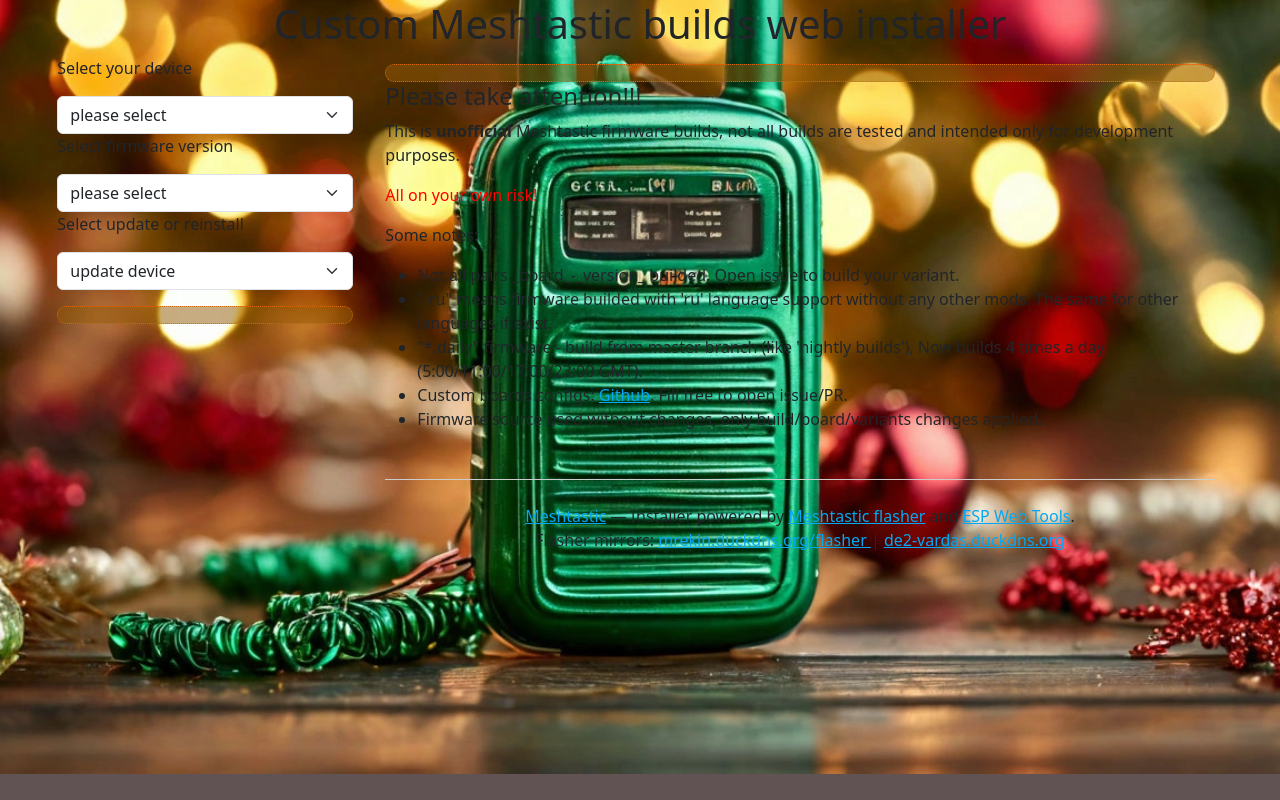
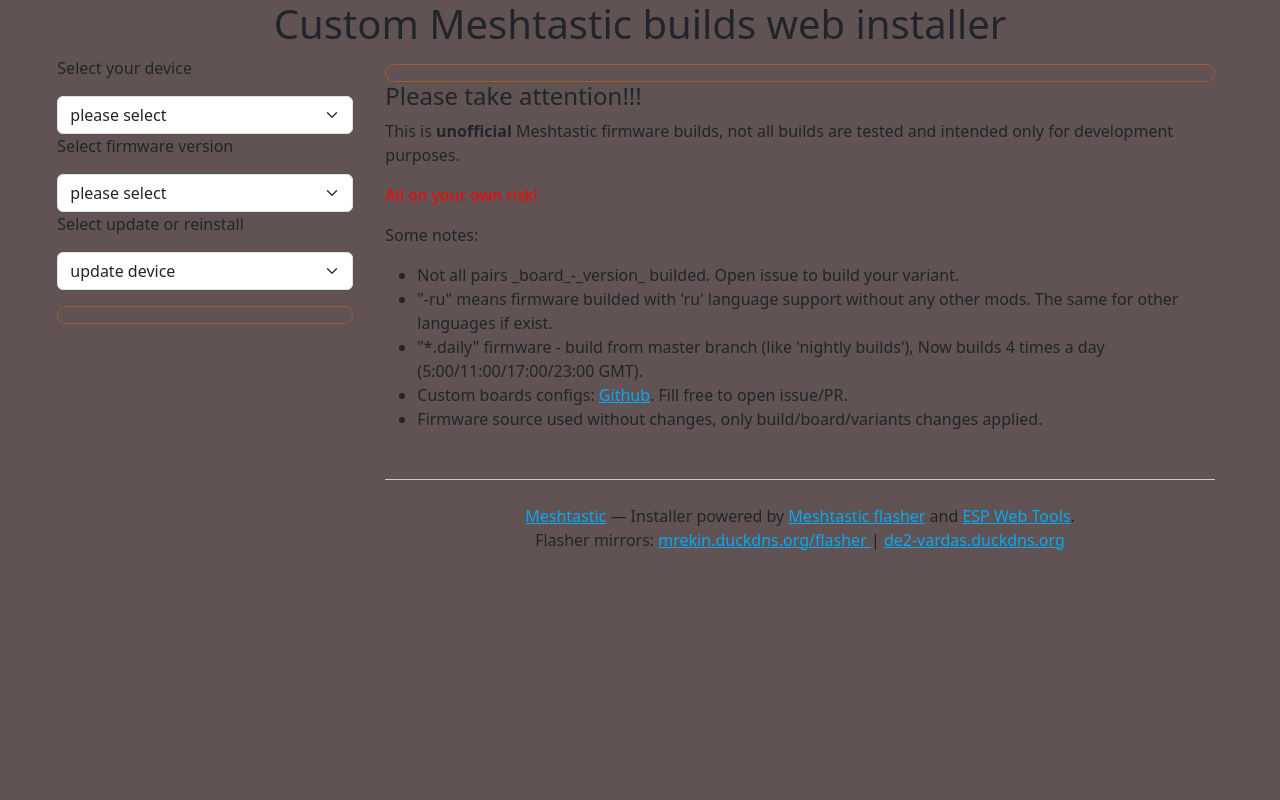
Before and after one commit to mrekin/webesptool, a FastAPI app: page / in a window 1280 px wide. Run offline with FastAPI, Linux system fonts and the light colour scheme; parts of the project's set-up code (start-up, migrations or seed data) failed here and were passed over; some libraries are stand-ins or nearby versions.

Commit message:
Update style.css

```diff
--- a/webesptool/static/style.css
+++ b/webesptool/static/style.css
@@ -104,12 +104,12 @@
     flex: 1;
   }
 
-  body {
+  bbody {
     background-image: url('radio.webp');
     background-size: cover;
     background-repeat: no-repeat;
     background-position: center;
   }
-  .border {
+  .bborder {
         background-color:  rgba(146, 90, 7, 0.5);
   }
```
